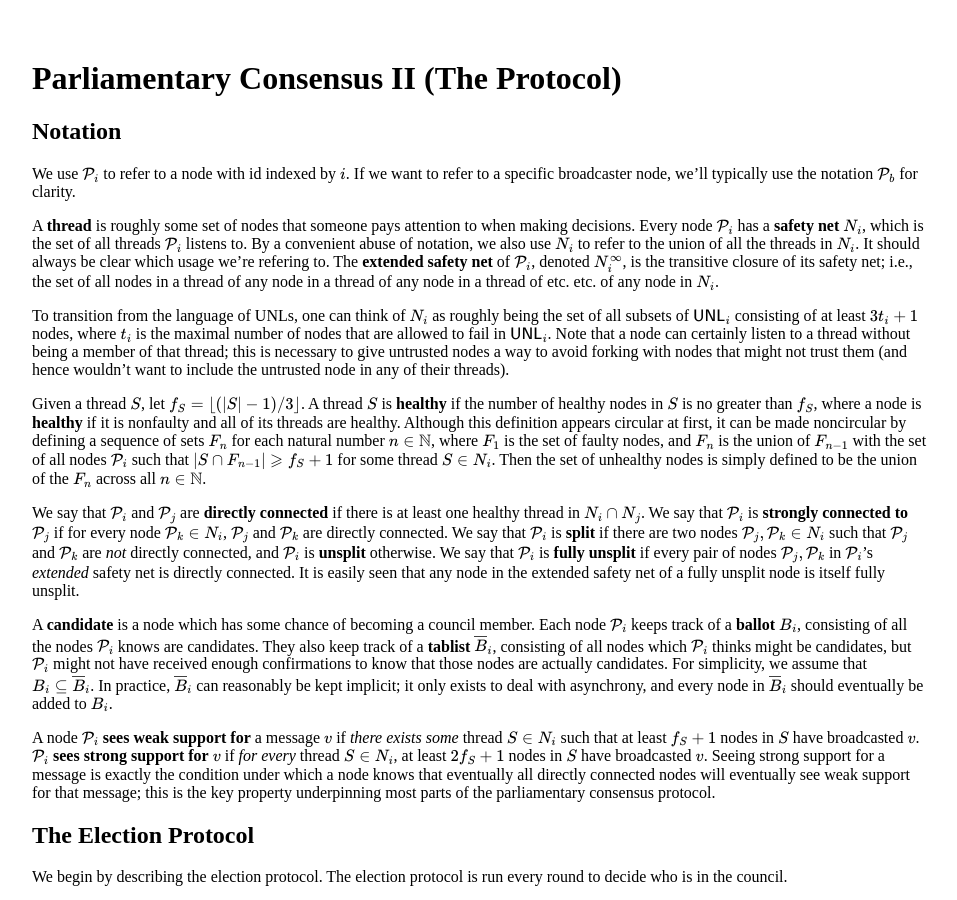
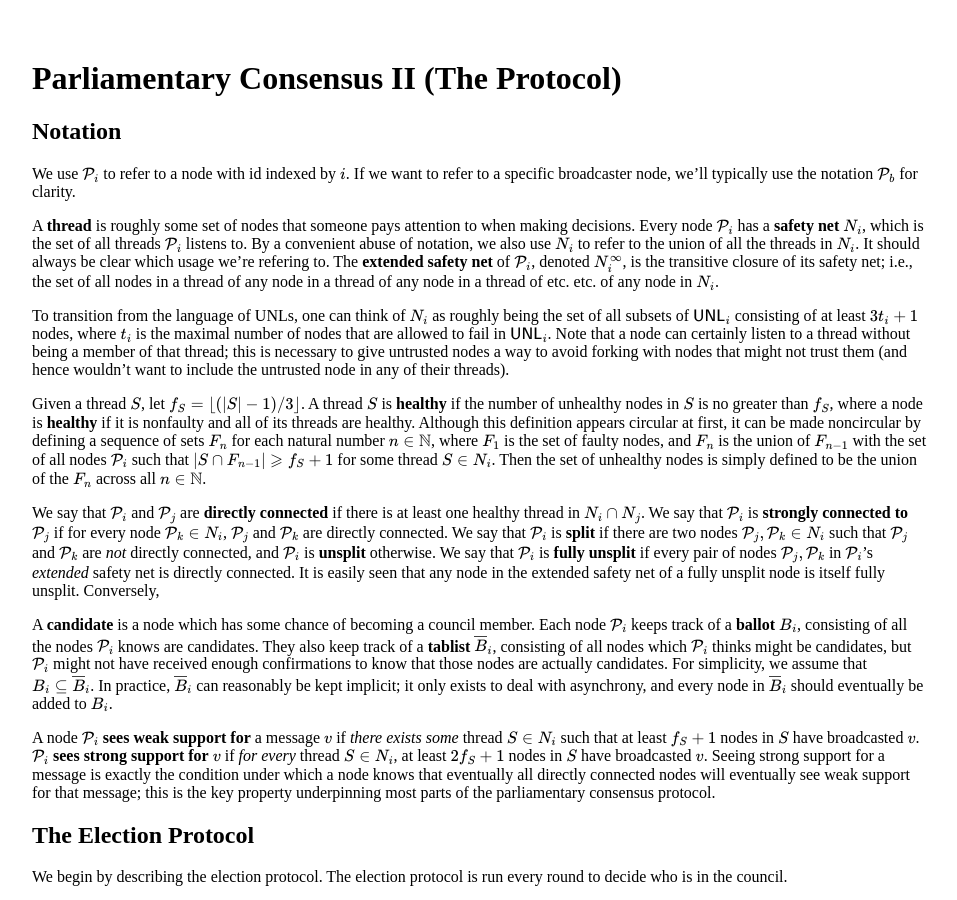
Before and after one commit to ChronusZ/chronusz.github.io, a Jekyll site: the page built from _posts/2017-07-20-parliamentary-consensus-ii.md, in a window 1280 px wide and 900 px high. Shown: the whole window, without its empty margins (160-1117 px from the left). Built offline with Jekyll 4.4.1, drawn with Linux system fonts in a browser that asks for light colours; formulas are drawn with MathJax 3.

Commit message:
Update 2017-07-20-parliamentary-consensus-ii.md

```diff
--- a/_posts/2017-07-20-parliamentary-consensus-ii.md
+++ b/_posts/2017-07-20-parliamentary-consensus-ii.md
@@ -15,9 +15,9 @@ A **thread** is roughly some set of nodes that someone pays attention to when ma
 
 To transition from the language of UNLs, one can think of $$N_i$$ as roughly being the set of all subsets of $$\mathsf{UNL}_i$$ consisting of at least $$3t_i+1$$ nodes, where $$t_i$$ is the maximal number of nodes that are allowed to fail in $$\mathsf{UNL}_i$$. Note that a node can certainly listen to a thread without being a member of that thread; this is necessary to give untrusted nodes a way to avoid forking with nodes that might not trust them (and hence wouldn't want to include the untrusted node in any of their threads).
 
-Given a thread $$S$$, let $$f_S=\lfloor(\vert S\vert-1)/3\rfloor$$. A thread $$S$$ is **healthy** if the number of healthy nodes in $$S$$ is no greater than $$f_S$$, where a node is **healthy** if it is nonfaulty and all of its threads are healthy. Although this definition appears circular at first, it can be made noncircular by defining a sequence of sets $$F_n$$ for each natural number $$n\in\mathbb{N}$$, where $$F_1$$ is the set of faulty nodes, and $$F_n$$ is the union of $$F_{n-1}$$ with the set of all nodes $$\mathcal{P}_i$$ such that $$\vert S\cap F_{n-1}\vert\geqslant f_S+1$$ for some thread $$S\in N_i$$. Then the set of unhealthy nodes is simply defined to be the union of the $$F_n$$ across all $$n\in\mathbb{N}$$.
+Given a thread $$S$$, let $$f_S=\lfloor(\vert S\vert-1)/3\rfloor$$. A thread $$S$$ is **healthy** if the number of unhealthy nodes in $$S$$ is no greater than $$f_S$$, where a node is **healthy** if it is nonfaulty and all of its threads are healthy. Although this definition appears circular at first, it can be made noncircular by defining a sequence of sets $$F_n$$ for each natural number $$n\in\mathbb{N}$$, where $$F_1$$ is the set of faulty nodes, and $$F_n$$ is the union of $$F_{n-1}$$ with the set of all nodes $$\mathcal{P}_i$$ such that $$\vert S\cap F_{n-1}\vert\geqslant f_S+1$$ for some thread $$S\in N_i$$. Then the set of unhealthy nodes is simply defined to be the union of the $$F_n$$ across all $$n\in\mathbb{N}$$.
 
-We say that $$\mathcal{P}_i$$ and $$\mathcal{P}_j$$ are **directly connected** if there is at least one healthy thread in $$N_i\cap N_j$$. We say that $$\mathcal{P}_i$$ is **strongly connected to** $$\mathcal{P}_j$$ if for every node $$\mathcal{P}_k\in N_i$$, $$\mathcal{P}_j$$ and $$\mathcal{P}_k$$ are directly connected. We say that $$\mathcal{P}_i$$ is **split** if there are two nodes $$\mathcal{P}_j,\mathcal{P}_k\in N_i$$ such that $$\mathcal{P}_j$$ and $$\mathcal{P}_k$$ are *not* directly connected, and $$\mathcal{P}_i$$ is **unsplit** otherwise. We say that $$\mathcal{P}_i$$ is **fully unsplit** if every pair of nodes $$\mathcal{P}_j,\mathcal{P}_k$$ in $$\mathcal{P}_i$$'s *extended* safety net is directly connected. It is easily seen that any node in the extended safety net of a fully unsplit node is itself fully unsplit.
+We say that $$\mathcal{P}_i$$ and $$\mathcal{P}_j$$ are **directly connected** if there is at least one healthy thread in $$N_i\cap N_j$$. We say that $$\mathcal{P}_i$$ is **strongly connected to** $$\mathcal{P}_j$$ if for every node $$\mathcal{P}_k\in N_i$$, $$\mathcal{P}_j$$ and $$\mathcal{P}_k$$ are directly connected. We say that $$\mathcal{P}_i$$ is **split** if there are two nodes $$\mathcal{P}_j,\mathcal{P}_k\in N_i$$ such that $$\mathcal{P}_j$$ and $$\mathcal{P}_k$$ are *not* directly connected, and $$\mathcal{P}_i$$ is **unsplit** otherwise. We say that $$\mathcal{P}_i$$ is **fully unsplit** if every pair of nodes $$\mathcal{P}_j,\mathcal{P}_k$$ in $$\mathcal{P}_i$$'s *extended* safety net is directly connected. It is easily seen that any node in the extended safety net of a fully unsplit node is itself fully unsplit. Conversely,
 
 A **candidate** is a node which has some chance of becoming a council member. Each node $$\mathcal{P}_i$$ keeps track of a **ballot** $$B_i$$, consisting of all the nodes $$\mathcal{P}_i$$ knows are candidates. They also keep track of a **tablist** $$\overline{B}_i$$, consisting of all nodes which $$\mathcal{P}_i$$ thinks might be candidates, but $$\mathcal{P}_i$$ might not have received enough confirmations to know that those nodes are actually candidates. For simplicity, we assume that $$B_i\subseteq \overline{B}_i$$. In practice, $$\overline{B}_i$$ can reasonably be kept implicit; it only exists to deal with asynchrony, and every node in $$\overline{B}_i$$ should eventually be added to $$B_i$$.
 
```
